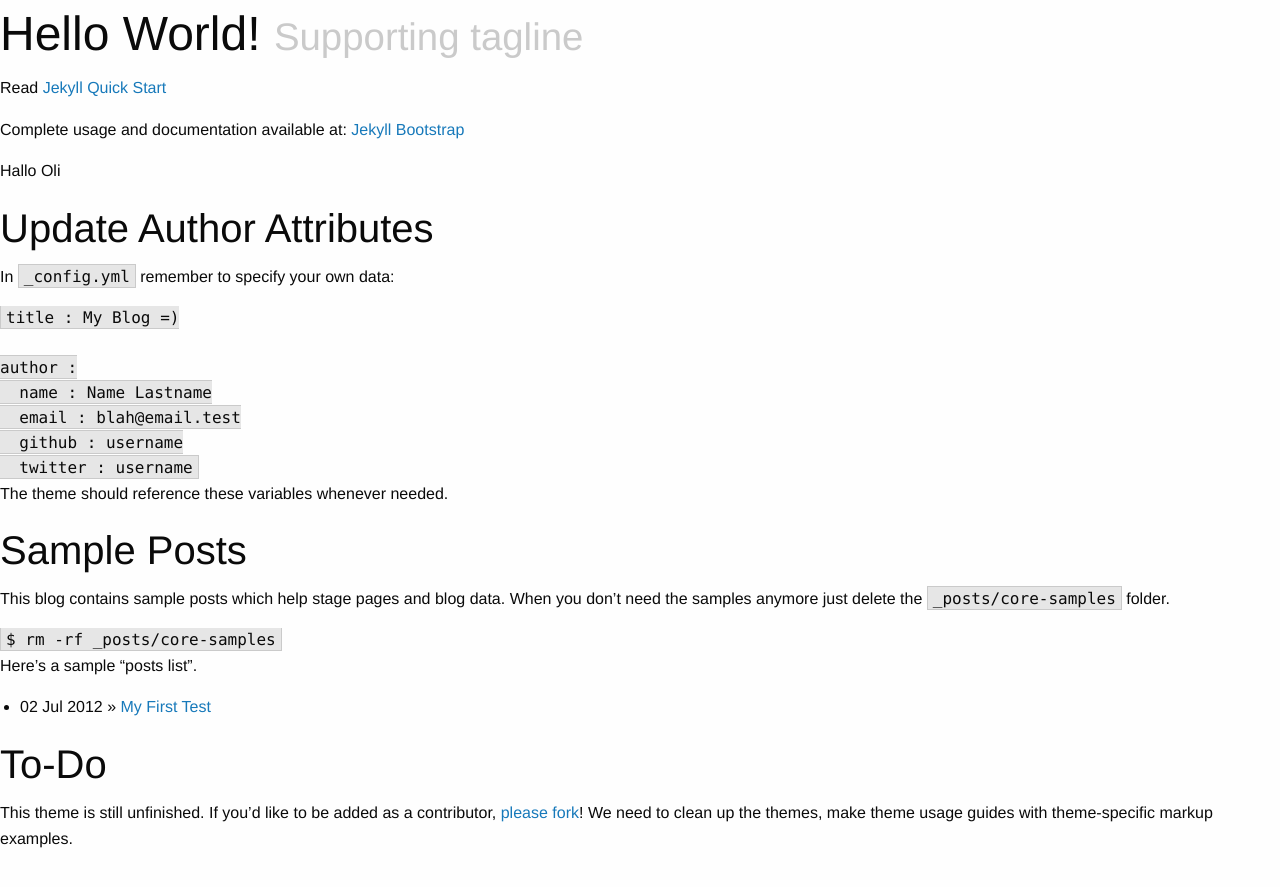
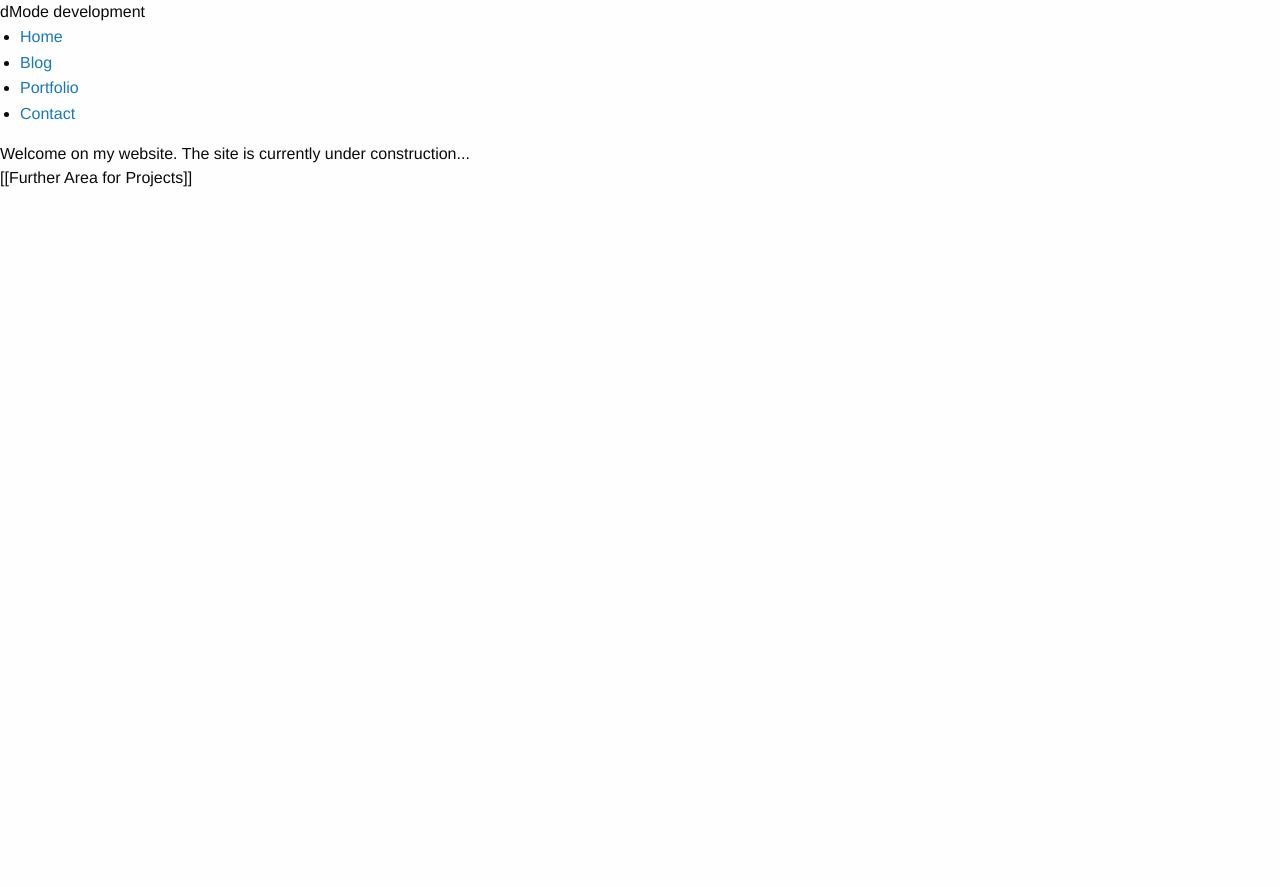
Before and after one commit to dmode/dmode.github.com, a Jekyll site: the page built from index.html, in a window 1280 px wide. Shown: the top 887 px of the page. Built offline with Jekyll 4.4.1, drawn with Linux system fonts in a browser that asks for light colours; nearby versions of some CDN libraries; library files that are not in the unit come from our copies.

Commit message:
start working on my page

```diff
--- a/_includes/themes/dmode/default.html
+++ b/_includes/themes/dmode/default.html
@@ -30,6 +30,24 @@
 
 </head>
 <body>
+  <div id="header">
+    <div class="row">
+      <div class="twelve columns">
+        <div id="company-name">{{ page.title }}</div>
+      </div>
+    </div>
+  </div>
+
+  <div id="navigation" class="row">
+    <div class="twelve columns">
+      <ul class="navigation-bar">
+        <li class="active"><a href="/default.html">Home</a></li>
+        <li><a href="/">Blog</a></li>
+        <li><a href="/">Portfolio</a></li>
+        <li><a href="/">Contact</a></li>
+      </ul>
+    </div>
+  </div>
 
     {{ content }}
 
--- a/_includes/themes/dmode/page.html
+++ b/_includes/themes/dmode/page.html
@@ -1,6 +1,6 @@
 <div class="row">
 	<div class="twelve columns">
-  		<h1>{{ page.title }} {% if page.tagline %} <small>{{ page.tagline }}</small>{% endif %}</h1>
+  		<!--<h1>{{ page.title }} {% if page.tagline %} <small>{{ page.tagline }}</small>{% endif %}</h1>-->
 	</div>
 </div>
 <div class="row">
--- /dev/null
+++ b/index.html
@@ -0,0 +1,23 @@
+---
+layout: page
+title: dMode development
+header: Pages
+group: navigation
+tagline: Webdev
+---
+
+{% include JB/setup %}
+
+<div class="row">
+	<div class="twelve columns">
+	<h1></h1>
+	Welcome on my website. The site is currently under construction...
+	</div>
+</div>
+
+
+<div class="row">
+	<div class="twelve columns">
+		[[Further Area for Projects]]
+	</div>
+</div>
--- a/index.md
+++ /dev/null
@@ -1,48 +0,0 @@
----
-layout: page
-title: Hello World!
-tagline: Supporting tagline
----
-{% include JB/setup %}
-
-Read [Jekyll Quick Start](http://jekyllbootstrap.com/usage/jekyll-quick-start.html)
-
-Complete usage and documentation available at: [Jekyll Bootstrap](http://jekyllbootstrap.com)
-
-Hallo Oli
-
-
-## Update Author Attributes
-
-In `_config.yml` remember to specify your own data:
-
-    title : My Blog =)
-
-    author :
-      name : Name Lastname
-      email : blah@email.test
-      github : username
-      twitter : username
-
-The theme should reference these variables whenever needed.
-
-## Sample Posts
-
-This blog contains sample posts which help stage pages and blog data.
-When you don't need the samples anymore just delete the `_posts/core-samples` folder.
-
-    $ rm -rf _posts/core-samples
-
-Here's a sample "posts list".
-
-<ul class="posts">
-  {% for post in site.posts limit: 1 %}
-    <li><span>{{ post.date | date_to_string }}</span> &raquo; <a href="{{ BASE_PATH }}{{ post.url }}">{{ post.title }}</a></li>
-  {% endfor %}
-</ul>
-
-
-## To-Do
-
-This theme is still unfinished. If you'd like to be added as a contributor, [please fork](http://github.com/plusjade/jekyll-bootstrap)!
-We need to clean up the themes, make theme usage guides with theme-specific markup examples.
```
Also changed, not shown: about me/aboutme.md (deleted, +0 -8 lines), assets/themes/dmode/stylesheets/app.css (+68 -1 lines).
